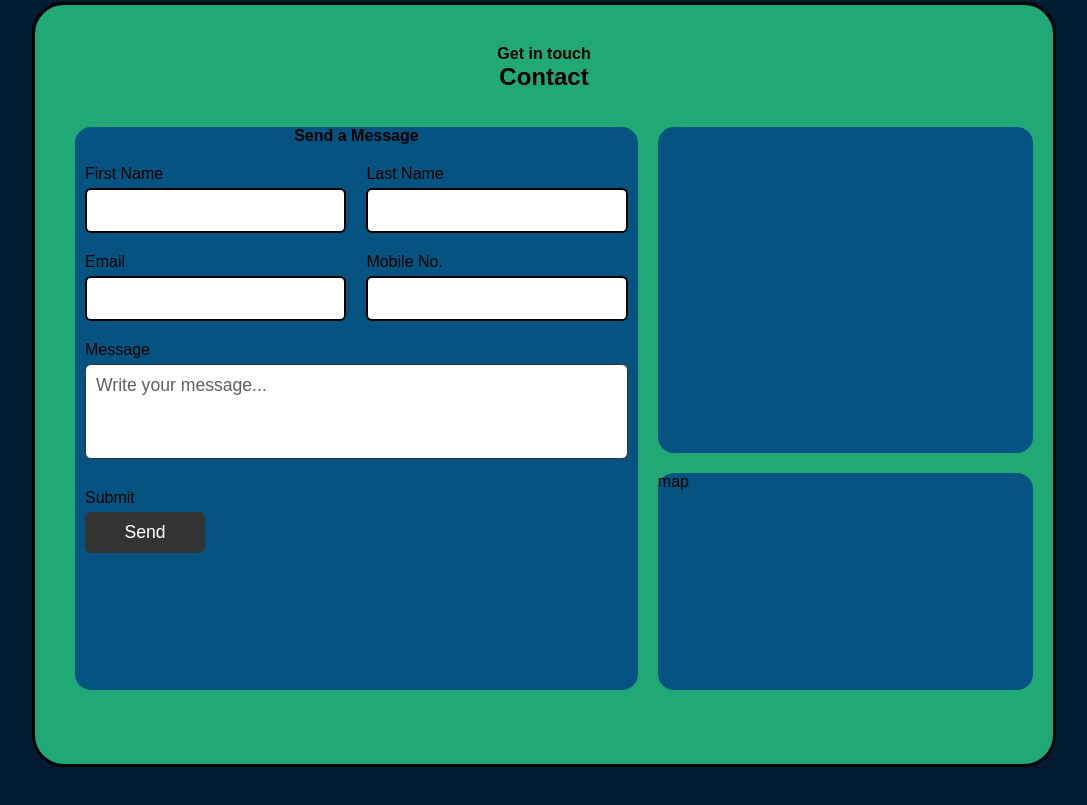
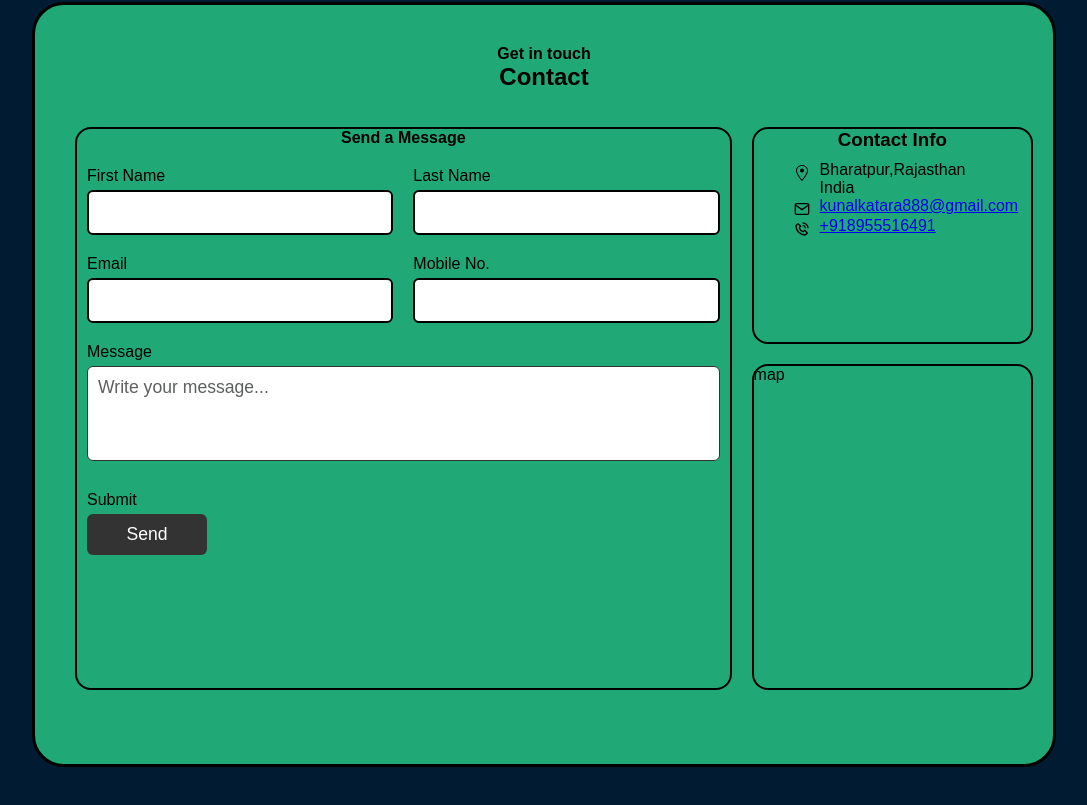
Before and after one commit to kunalkatara12/MyPortfolio, a React (Create React App) app: page / in a window 1280 px wide. Shown: the part 3497-4302 px from the top of the page, without its empty margins (96-1183 px from the left). Built offline with nearby package versions, Linux system fonts and the light colour scheme.

Commit message:
07-11-22 15:20

```diff
--- a/src/components/Contact/Contact.jsx
+++ b/src/components/Contact/Contact.jsx
@@ -1,5 +1,8 @@
 import React from "react";
 import "./Contact.scss";
+import { BiPhoneCall } from "react-icons/bi";
+import { FiMail } from "react-icons/fi";
+import { GoLocation } from "react-icons/go";
 const Contact = () => {
   return (
     <div id="contact">
@@ -43,13 +46,34 @@ const Contact = () => {
                 <div className="row100">
                   <div className="inptBox">
                     <span>Submit</span>
-                     <input type="submit" value="Send" id="submitBtn"/>
+                    <input type="submit" value="Send" id="submitBtn" />
                   </div>
                 </div>
               </div>
             </form>
           </div>
-          <div className="contact__box-inside info"></div>
+          <div className="contact__box-inside info">
+            <h3 id="info__title">Contact Info</h3>
+            <div className="info__box">
+              <div className="info__box-items">
+                <GoLocation className="contact__icons" />
+                <p>
+                  Bharatpur,Rajasthan <br />
+                  India
+                </p>
+              </div>
+              <div className="info__box-items">
+                <FiMail className="contact__icons" />
+                <a href="http://mailto:kunalkatara888@gmail.com">
+                  kunalkatara888@gmail.com
+                </a>
+              </div>
+              <div className="info__box-items">
+                <BiPhoneCall className="contact__icons" />
+                <a href="tel:+918955516491">+918955516491</a>
+              </div>
+            </div>
+          </div>
           <div className="contact__box-inside map">map</div>
         </div>
       </div>
--- a/src/components/Contact/Contact.scss
+++ b/src/components/Contact/Contact.scss
@@ -39,18 +39,23 @@
   text-align: center;
 }
 .form {
-  background-color:hsl(202, 94%, 26%);
+  // background-color:hsl(202, 94%, 26%);
+  // background-color: #20a876;
+  border: 2px solid black;
   grid-area: form;
    border-radius: 1rem;
 }
 .info {
-
-  background-color:hsl(202, 94%, 26%);
+border: 2px solid black;
+  // background-color:#20a876;
   grid-area: info;
   border-radius: 1rem;
 }
 .map {
-  background-color:hsl(202, 94%, 26%);
+  // background-color:#fff;
+  border: 2px solid black;
+
+
   grid-area: map;
  border-radius: 1rem;
 }
@@ -60,8 +65,8 @@
 height: 80%;
   position: relative;
   display: grid;
-  grid-template-columns: 60% 40%;
-  grid-template-rows:60% 40% ;
+  grid-template-columns: 70% 30%;
+  grid-template-rows:40% 60% ;
   grid-template-areas: "form info" "form map";
   grid-gap: 20px;
   margin-top: 20px;
@@ -133,3 +138,27 @@ height: 80%;
     border: 2px solid black;
     border-radius: 6px ;
  }
+
+ #info__title{
+  text-align: center;
+ }
+ .info__box{
+height: 100%;
+width: 100%;
+display: flex;
+flex-direction: column;
+margin-top: 10px;
+margin-left:40px ;
+align-items: center;
+ }
+ .info__box-items{
+//  text-align: center;
+width: 100%;
+display: flex;
+
+gap: 10px;
+
+ }
+ .contact__icons{
+  margin-top: 4px;
+ }
```
